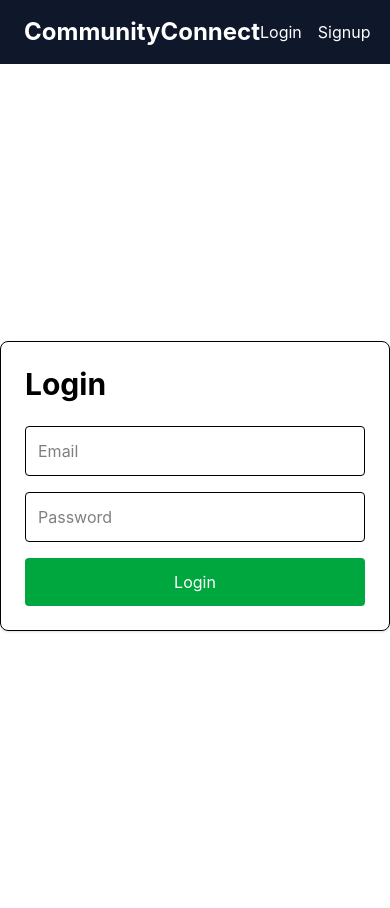
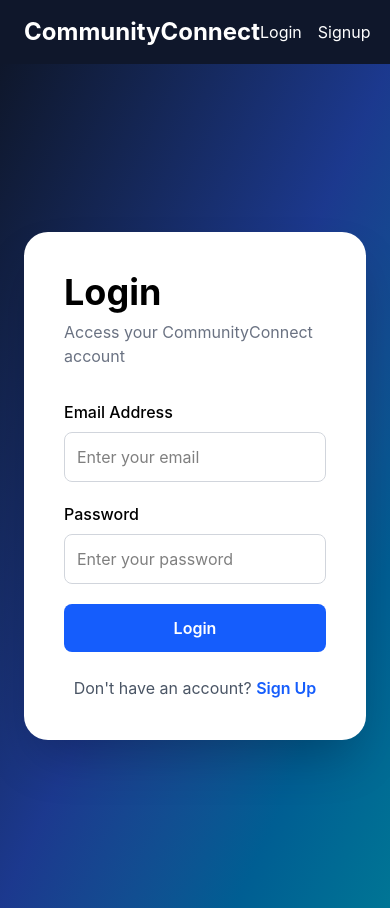
Before and after one commit to ShivanshGera/CommunityConnect, a React (Vite) app in the folder client/: page /login in a window 390 px wide. Built offline with nearby package versions, Linux system fonts and the light colour scheme; no server answers.

Commit message:
redesign authentication pages with modern UI

```diff
--- a/client/src/pages/Login.jsx
+++ b/client/src/pages/Login.jsx
@@ -1,5 +1,5 @@
 import { useState } from "react";
-import { useNavigate } from "react-router-dom";
+import { useNavigate, Link } from "react-router-dom";
 
 import api from "../api/axios";
 import { useAuth } from "../context/AuthContext";
@@ -46,40 +46,102 @@ function Login() {
   };
 
   return (
-    <div className="min-h-screen flex items-center justify-center">
+    <div className="min-h-screen bg-gradient-to-br from-slate-900 via-blue-900 to-cyan-700 flex items-center justify-center px-6">
+
+      <div className="max-w-6xl w-full grid md:grid-cols-2 bg-white rounded-3xl overflow-hidden shadow-2xl">
+
+        {/* Left Side */}
+        <div className="hidden md:flex flex-col justify-center bg-slate-900 text-white p-12">
+
+          <h1 className="text-5xl font-bold mb-6">
+            Welcome Back
+          </h1>
+
+          <p className="text-lg text-gray-300 leading-8">
+            Login to CommunityConnect and continue
+            tracking, managing, and reporting issues
+            within your community.
+          </p>
+
+          <div className="mt-10">
+            <img
+              src="https://images.unsplash.com/photo-1519389950473-47ba0277781c"
+              alt="Community"
+              className="rounded-2xl shadow-lg"
+            />
+          </div>
+
+        </div>
+
+        {/* Right Side */}
+        <div className="p-10 md:p-14">
+
+          <h2 className="text-4xl font-bold mb-2">
+            Login
+          </h2>
+
+          <p className="text-gray-500 mb-8">
+            Access your CommunityConnect account
+          </p>
+
           <form
             onSubmit={handleSubmit}
-        className="w-full max-w-md p-6 border rounded-lg shadow"
+            className="space-y-5"
           >
-        <h1 className="text-3xl font-bold mb-6">
-          Login
-        </h1>
+
+            <div>
+              <label className="block mb-2 font-medium">
+                Email Address
+              </label>
 
               <input
                 type="email"
                 name="email"
-          placeholder="Email"
+                placeholder="Enter your email"
                 value={formData.email}
                 onChange={handleChange}
-          className="w-full border p-3 mb-4 rounded"
+                className="w-full border border-gray-300 p-3 rounded-lg focus:outline-none focus:ring-2 focus:ring-blue-500"
               />
+            </div>
+
+            <div>
+              <label className="block mb-2 font-medium">
+                Password
+              </label>
 
               <input
                 type="password"
                 name="password"
-          placeholder="Password"
+                placeholder="Enter your password"
                 value={formData.password}
                 onChange={handleChange}
-          className="w-full border p-3 mb-4 rounded"
+                className="w-full border border-gray-300 p-3 rounded-lg focus:outline-none focus:ring-2 focus:ring-blue-500"
               />
+            </div>
 
             <button
               type="submit"
-          className="w-full bg-green-600 text-white p-3 rounded"
+              className="w-full bg-blue-600 hover:bg-blue-700 text-white p-3 rounded-lg font-semibold transition"
             >
               Login
             </button>
+
           </form>
+
+          <p className="text-center mt-6 text-gray-600">
+            Don't have an account?{" "}
+            <Link
+              to="/signup"
+              className="text-blue-600 font-semibold"
+            >
+              Sign Up
+            </Link>
+          </p>
+
+        </div>
+
+      </div>
+
     </div>
   );
 }
--- a/client/src/pages/Signup.jsx
+++ b/client/src/pages/Signup.jsx
@@ -1,5 +1,6 @@
 import { useState } from "react";
-import { useNavigate } from "react-router-dom";
+import { useNavigate, Link } from "react-router-dom";
+
 import api from "../api/axios";
 
 function Signup() {
@@ -40,50 +41,116 @@ function Signup() {
   };
 
   return (
-    <div className="min-h-screen flex items-center justify-center">
+    <div className="min-h-screen bg-gradient-to-br from-slate-900 via-blue-900 to-cyan-700 flex items-center justify-center px-6">
+
+      <div className="max-w-6xl w-full grid md:grid-cols-2 bg-white rounded-3xl overflow-hidden shadow-2xl">
+
+        {/* Left Side */}
+        <div className="hidden md:flex flex-col justify-center bg-slate-900 text-white p-12">
+
+          <h1 className="text-5xl font-bold mb-6">
+            Join CommunityConnect
+          </h1>
+
+          <p className="text-lg text-gray-300 leading-8">
+            Become part of a platform that helps citizens
+            report issues, track progress, and contribute
+            towards building better communities.
+          </p>
+
+          <div className="mt-10">
+            <img
+              src="https://images.unsplash.com/photo-1522202176988-66273c2fd55f"
+              alt="Community"
+              className="rounded-2xl shadow-lg"
+            />
+          </div>
+
+        </div>
+
+        {/* Right Side */}
+        <div className="p-10 md:p-14">
+
+          <h2 className="text-4xl font-bold mb-2">
+            Create Account
+          </h2>
+
+          <p className="text-gray-500 mb-8">
+            Start reporting and tracking community issues
+          </p>
 
           <form
             onSubmit={handleSubmit}
-        className="w-full max-w-md p-6 border rounded-lg shadow"
+            className="space-y-5"
           >
-        <h1 className="text-3xl font-bold mb-6">
-          Signup
-        </h1>
+
+            <div>
+              <label className="block mb-2 font-medium">
+                Full Name
+              </label>
 
               <input
                 type="text"
                 name="name"
-          placeholder="Name"
+                placeholder="Enter your name"
                 value={formData.name}
                 onChange={handleChange}
-          className="w-full border p-3 mb-4 rounded"
+                className="w-full border border-gray-300 p-3 rounded-lg focus:outline-none focus:ring-2 focus:ring-blue-500"
               />
+            </div>
+
+            <div>
+              <label className="block mb-2 font-medium">
+                Email Address
+              </label>
 
               <input
                 type="email"
                 name="email"
-          placeholder="Email"
+                placeholder="Enter your email"
                 value={formData.email}
                 onChange={handleChange}
-          className="w-full border p-3 mb-4 rounded"
+                className="w-full border border-gray-300 p-3 rounded-lg focus:outline-none focus:ring-2 focus:ring-blue-500"
               />
+            </div>
+
+            <div>
+              <label className="block mb-2 font-medium">
+                Password
+              </label>
 
               <input
                 type="password"
                 name="password"
-          placeholder="Password"
+                placeholder="Create a password"
                 value={formData.password}
                 onChange={handleChange}
-          className="w-full border p-3 mb-4 rounded"
+                className="w-full border border-gray-300 p-3 rounded-lg focus:outline-none focus:ring-2 focus:ring-blue-500"
               />
+            </div>
 
             <button
               type="submit"
-          className="w-full bg-blue-600 text-white p-3 rounded"
+              className="w-full bg-blue-600 hover:bg-blue-700 text-white p-3 rounded-lg font-semibold transition"
             >
-          Signup
+              Create Account
             </button>
+
           </form>
+
+          <p className="text-center mt-6 text-gray-600">
+            Already have an account?{" "}
+            <Link
+              to="/login"
+              className="text-blue-600 font-semibold"
+            >
+              Login
+            </Link>
+          </p>
+
+        </div>
+
+      </div>
 
     </div>
   );
```
Lines whose indentation alone changed are shown as unchanged.
